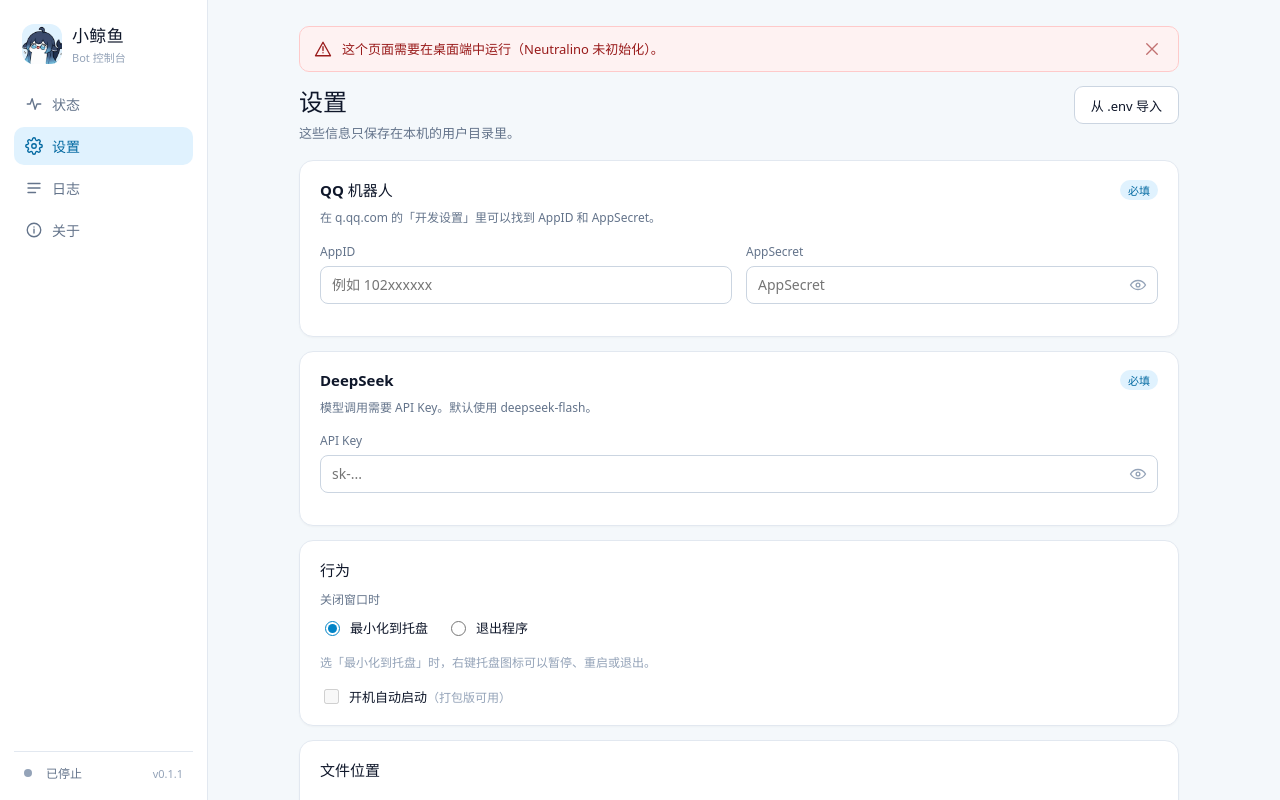
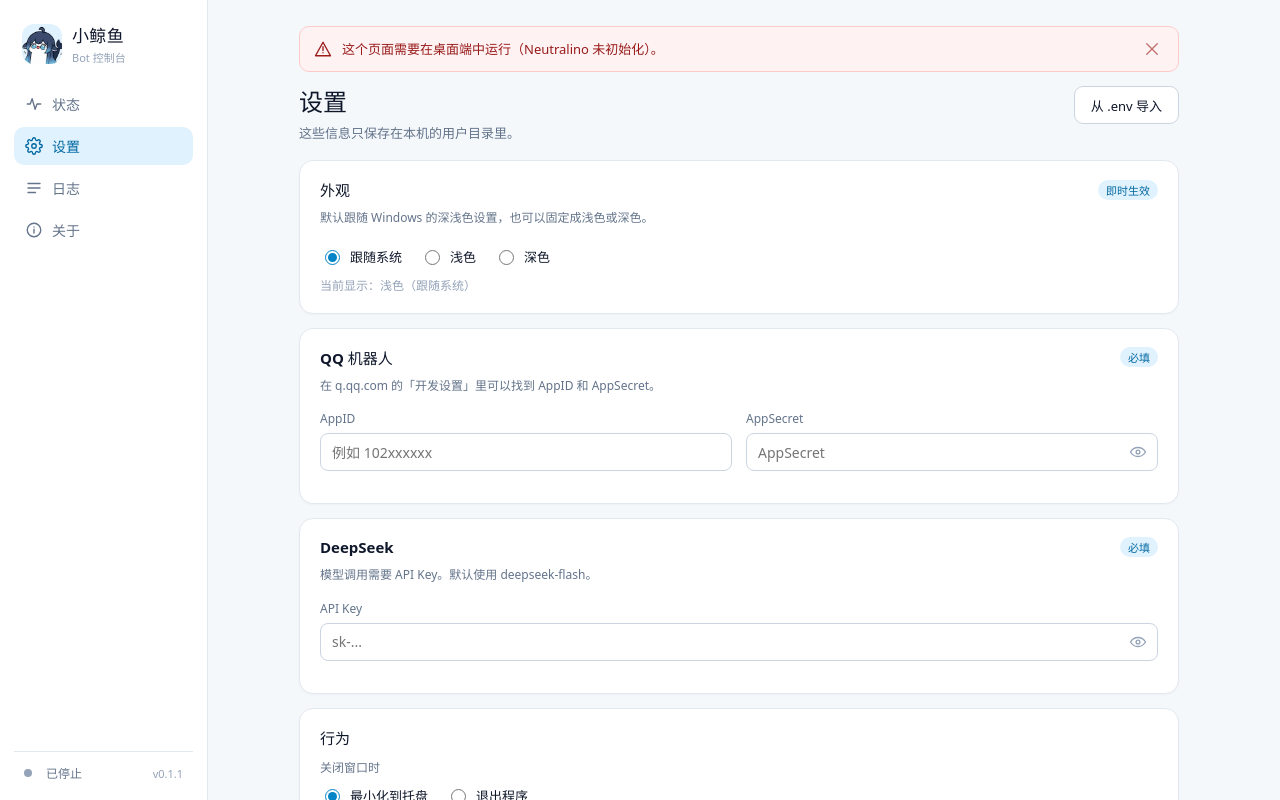
Before and after one commit to LumiDesk/whale-companion, a React (Vite) app in the folder apps/desktop/: page / in a window 1280 px wide. Both pictures are taken after a click on the button "去填写". Built offline with nearby package versions, Linux system fonts and the light colour scheme.

Commit message:
feat: 桌面端支持深浅色主题并默认跟随系统

```diff
--- a/apps/desktop/src/components/SettingsPage.tsx
+++ b/apps/desktop/src/components/SettingsPage.tsx
@@ -2,7 +2,7 @@
 
 import type { IController } from "../hooks/useController";
 import { validateConfig } from "../lib/config";
-import type { CloseAction, IAppConfig } from "../lib/types";
+import type { CloseAction, IAppConfig, ThemeMode } from "../lib/types";
 import { IconEye, IconEyeOff, IconFolder } from "./Icons";
 
 interface IProps {
@@ -16,9 +16,13 @@
   const [saving, setSaving] = useState(false);
   const [attempted, setAttempted] = useState(false);
 
+  // 主题是即时保存的，只同步这一小块，别把其他未保存的输入覆盖掉
   useEffect(() => {
-    setForm(controller.config);
-  }, [controller.config]);
+    setForm((previous) => ({
+      ...previous,
+      appearance: controller.config.appearance,
+    }));
+  }, [controller.config.appearance]);
 
   const errors = validateConfig(form);
 
@@ -72,6 +76,42 @@
           </div>
         </div>
       )}
+
+      <div className="card">
+        <div className="card-head">
+          <h2>外观</h2>
+          <span className="badge">即时生效</span>
+        </div>
+        <p className="muted card-desc">
+          默认跟随 Windows 的深浅色设置，也可以固定成浅色或深色。
+        </p>
+
+        <div className="radio-row">
+          {(
+            [
+              ["system", "跟随系统"],
+              ["light", "浅色"],
+              ["dark", "深色"],
+            ] as Array<[ThemeMode, string]>
+          ).map(([value, label]) => (
+            <label key={value} className="radio-item">
+              <input
+                type="radio"
+                name="theme"
+                checked={controller.config.appearance.theme === value}
+                onChange={() => void controller.setTheme(value)}
+              />
+              <span>{label}</span>
+            </label>
+          ))}
+        </div>
+        <p className="hint">
+          当前显示：{controller.resolvedTheme === "dark" ? "深色" : "浅色"}
+          {controller.config.appearance.theme === "system"
+            ? "（跟随系统）"
+            : ""}
+        </p>
+      </div>
 
       <div className="card">
         <div className="card-head">
--- a/apps/desktop/src/hooks/useController.ts
+++ b/apps/desktop/src/hooks/useController.ts
@@ -54,6 +54,12 @@
   buildSpawnCommand,
 } from "../lib/process";
 import { LineBuffer, parseStatusLine } from "../lib/status";
+import {
+  applyTheme,
+  resolveTheme,
+  systemPrefersDark,
+  watchSystemTheme,
+} from "../lib/theme";
 import type {
   BotState,
   IAppConfig,
@@ -62,6 +68,8 @@
   IServerPaths,
   PageId,
   QQState,
+  ResolvedTheme,
+  ThemeMode,
 } from "../lib/types";
 import type { ITrayItem } from "../lib/types-ui";
 import { APP_VERSION } from "../lib/version";
@@ -84,6 +92,8 @@
   setPage: (page: PageId) => void;
   config: IAppConfig;
   configLoaded: boolean;
+  resolvedTheme: ResolvedTheme;
+  setTheme: (theme: ThemeMode) => Promise<void>;
   botState: BotState;
   qqState: QQState;
   botPid: number | null;
@@ -135,6 +145,12 @@
   await movePath(tmp, file);
 };
 
+const themeLabel = (theme: ThemeMode): string => {
+  if (theme === "light") return "浅色";
+  if (theme === "dark") return "深色";
+  return "跟随系统";
+};
+
 const stateLabel = (state: BotState): string => {
   switch (state) {
     case "starting":
@@ -156,6 +172,9 @@
   const [page, setPage] = useState<PageId>("status");
   const [config, setConfig] = useState<IAppConfig>(DEFAULT_CONFIG);
   const [configLoaded, setConfigLoaded] = useState(false);
+  const [resolvedTheme, setResolvedTheme] = useState<ResolvedTheme>(() =>
+    resolveTheme("system", systemPrefersDark()),
+  );
   const [botState, setBotState] = useState<BotState>("stopped");
   const [qqState, setQqState] = useState<QQState>("unknown");
   const [botPid, setBotPid] = useState<number | null>(null);
@@ -553,8 +572,45 @@
 
   const dismissMessage = () => setMessage(null);
 
+  /**
+   * 主题只改外观，不需要重启 Bot；单独写一次 config.json。
+   * 先应用再落盘，写失败就回滚到上一份配置。
+   */
+  const setTheme = async (theme: ThemeMode): Promise<void> => {
+    const previous = configRef.current;
+    if (previous.appearance.theme === theme) return;
+
+    const next = normalizeConfig({
+      ...previous,
+      appearance: { theme },
+    });
+
+    configRef.current = next;
+    setConfig(next);
+
+    const currentPaths = pathsRef.current;
+    if (!currentPaths) return;
+
+    try {
+      await writeConfigFile(currentPaths.configFile, next);
+      addLog("gui", `外观已切换为${themeLabel(theme)}`);
+    } catch (error) {
+      configRef.current = previous;
+      setConfig(previous);
+      addLog("error", `保存外观设置失败：${errText(error)}`);
+      setMessage({
+        kind: "error",
+        text: `外观设置没有保存成功：${errText(error)}`,
+      });
+    }
+  };
+
   const saveConfig = async (next: IAppConfig): Promise<boolean> => {
-    const normalized = normalizeConfig(next);
+    // 主题已经在设置页即时保存；保存其他字段时不要用表单里的旧值把它覆盖回去
+    const normalized = normalizeConfig({
+      ...next,
+      appearance: configRef.current.appearance,
+    });
     const errors = validateConfig(normalized);
 
     if (errors.length > 0) {
@@ -811,6 +867,22 @@
   }, []);
 
   useEffect(() => {
+    // 把配置里的主题落到 DOM；跟随系统时还要监听系统切换
+    const mode = config.appearance.theme;
+
+    const sync = () => {
+      const resolved = resolveTheme(mode, systemPrefersDark());
+      applyTheme(resolved);
+      setResolvedTheme(resolved);
+    };
+
+    sync();
+    if (mode !== "system") return;
+
+    return watchSystemTheme(sync);
+  }, [config.appearance.theme]);
+
+  useEffect(() => {
     // 错误留下来，别让用户错过；成功/提示 5 秒后自动消失
     if (!message || message.kind === "error") return;
     const timer = setTimeout(() => setMessage(null), 5000);
@@ -835,6 +907,8 @@
     setPage,
     config,
     configLoaded,
+    resolvedTheme,
+    setTheme,
     botState,
     qqState,
     botPid,
--- a/apps/desktop/src/lib/config.ts
+++ b/apps/desktop/src/lib/config.ts
@@ -1,4 +1,4 @@
-import type { IAppConfig } from "./types";
+import type { IAppConfig, ThemeMode } from "./types";
 
 export const DEFAULT_CONFIG: IAppConfig = {
   version: 1,
@@ -9,6 +9,12 @@
     baseUrl: "https://api.deepseek.com",
   },
   behavior: { closeAction: "tray", launchAtLogin: false },
+  appearance: { theme: "system" },
+};
+
+const asTheme = (value: unknown): ThemeMode => {
+  if (value === "light" || value === "dark" || value === "system") return value;
+  return "system";
 };
 
 const asText = (value: unknown, fallback = ""): string =>
@@ -25,6 +31,7 @@
   const qq = asObject(root.qq);
   const llm = asObject(root.llm);
   const behavior = asObject(root.behavior);
+  const appearance = asObject(root.appearance);
 
   return {
     version: 1,
@@ -40,6 +47,9 @@
     behavior: {
       closeAction: behavior.closeAction === "exit" ? "exit" : "tray",
       launchAtLogin: behavior.launchAtLogin === true,
+    },
+    appearance: {
+      theme: asTheme(appearance.theme),
     },
   };
 };
--- /dev/null
+++ b/apps/desktop/src/lib/theme.ts
@@ -0,0 +1,44 @@
+import type { ResolvedTheme, ThemeMode } from "./types";
+
+/** 依照模式与系统偏好，算出真正要显示的主题 */
+export const resolveTheme = (
+  mode: ThemeMode,
+  prefersDark: boolean,
+): ResolvedTheme => {
+  if (mode === "system") return prefersDark ? "dark" : "light";
+  return mode;
+};
+
+/** 当前系统是不是深色；非浏览器环境（单测）按浅色处理 */
+export const systemPrefersDark = (): boolean => {
+  if (typeof window === "undefined" || typeof window.matchMedia !== "function") {
+    return false;
+  }
+  return window.matchMedia("(prefers-color-scheme: dark)").matches;
+};
+
+/**
+ * 把主题写到 <html data-theme> 上，CSS 变量全部挂在这个属性下。
+ * 同时设置 color-scheme，让原生控件、滚动条也跟着变。
+ */
+export const applyTheme = (theme: ResolvedTheme): void => {
+  if (typeof document === "undefined") return;
+
+  document.documentElement.dataset.theme = theme;
+  document.documentElement.style.colorScheme = theme;
+};
+
+/** 监听系统深浅色变化；返回取消订阅函数 */
+export const watchSystemTheme = (
+  onChange: (prefersDark: boolean) => void,
+): (() => void) => {
+  if (typeof window === "undefined" || typeof window.matchMedia !== "function") {
+    return () => {};
+  }
+
+  const media = window.matchMedia("(prefers-color-scheme: dark)");
+  const listener = (event: MediaQueryListEvent) => onChange(event.matches);
+
+  media.addEventListener("change", listener);
+  return () => media.removeEventListener("change", listener);
+};
--- a/apps/desktop/src/main.tsx
+++ b/apps/desktop/src/main.tsx
@@ -2,7 +2,12 @@
 import { createRoot } from "react-dom/client";
 
 import App from "./App";
+import { applyTheme, resolveTheme, systemPrefersDark } from "./lib/theme";
 import "./styles.css";
+
+// 先按系统偏好上一身颜色，避免启动瞬间闪烁；
+// 读到 config.json 后，useController 会换成用户保存的主题。
+applyTheme(resolveTheme("system", systemPrefersDark()));
 
 // 在 Neutralino 里初始化原生 API；普通浏览器里不执行
 if (typeof window !== "undefined" && typeof window.NL_PORT === "number") {
--- a/apps/desktop/src/styles.css
+++ b/apps/desktop/src/styles.css
@@ -1,23 +1,124 @@
 :root {
+  color-scheme: light;
+
   --bg: #f4f8fb;
   --surface: #ffffff;
+  --surface-soft: #f8fafc;
+  --surface-hover: #f1f5f9;
+  --input-bg: #ffffff;
   --border: #e2e8f0;
   --border-strong: #cbd5e1;
   --text: #0f172a;
+  --text-soft: #334155;
   --muted: #64748b;
   --faint: #94a3b8;
   --accent: #0284c7;
   --accent-strong: #0369a1;
   --accent-soft: #e0f2fe;
+  --on-accent: #ffffff;
   --green: #16a34a;
   --amber: #d97706;
   --red: #dc2626;
+
+  --ok-bg: #f0fdf4;
+  --ok-border: #bbf7d0;
+  --ok-text: #166534;
+  --warn-bg: #fffbeb;
+  --warn-border: #fde68a;
+  --warn-text: #92400e;
+  --danger-bg: #fef2f2;
+  --danger-border: #fecaca;
+  --danger-text: #991b1b;
+  --info-bg: #f0f9ff;
+  --info-border: #bae6fd;
+  --info-text: #075985;
+
+  --hover: #f1f5f9;
+  --hover-strong: rgba(15, 23, 42, 0.06);
+  --focus-border: #7dd3fc;
+  --focus-ring: rgba(14, 165, 233, 0.12);
+  --shadow: 0 1px 2px rgba(15, 23, 42, 0.03);
+  --bg-transparent: rgba(244, 248, 251, 0);
+
+  --hero-good-from: #f0fdf4;
+  --hero-good-to: #f7fee7;
+  --hero-warn-from: #fffbeb;
+  --hero-warn-to: #fefce8;
+  --hero-bad-from: #fef2f2;
+  --hero-bad-to: #fff7ed;
+  --hero-idle-from: #f8fafc;
+  --hero-idle-to: #ffffff;
+
+  --chip-bg: #e2e8f0;
+  --chip-text: #475569;
+  --chip-error-bg: #fee2e2;
+  --chip-error-text: #b91c1c;
+  --scroll-thumb: #cbd5e1;
+
   --radius: 14px;
   font-family: "Microsoft YaHei UI", "Microsoft YaHei", system-ui, sans-serif;
   color: var(--text);
   background: var(--bg);
   font-synthesis: none;
   text-rendering: optimizeLegibility;
+}
+
+:root[data-theme="dark"] {
+  color-scheme: dark;
+
+  --bg: #0b1220;
+  --surface: #111a2b;
+  --surface-soft: #0f172a;
+  --surface-hover: #1e293b;
+  --input-bg: #0b1220;
+  --border: #1e293b;
+  --border-strong: #334155;
+  --text: #e2e8f0;
+  --text-soft: #cbd5e1;
+  --muted: #94a3b8;
+  --faint: #64748b;
+  --accent: #38bdf8;
+  --accent-strong: #7dd3fc;
+  --accent-soft: #0c4a6e;
+  --on-accent: #082f49;
+  --green: #4ade80;
+  --amber: #fbbf24;
+  --red: #f87171;
+
+  --ok-bg: #052e16;
+  --ok-border: #166534;
+  --ok-text: #86efac;
+  --warn-bg: #451a03;
+  --warn-border: #92400e;
+  --warn-text: #fcd34d;
+  --danger-bg: #450a0a;
+  --danger-border: #7f1d1d;
+  --danger-text: #fca5a5;
+  --info-bg: #082f49;
+  --info-border: #0c4a6e;
+  --info-text: #7dd3fc;
+
+  --hover: #1e293b;
+  --hover-strong: rgba(148, 163, 184, 0.14);
+  --focus-border: #0284c7;
+  --focus-ring: rgba(56, 189, 248, 0.18);
+  --shadow: 0 1px 3px rgba(0, 0, 0, 0.4);
+  --bg-transparent: rgba(11, 18, 32, 0);
+
+  --hero-good-from: #052e16;
+  --hero-good-to: #0a1f14;
+  --hero-warn-from: #451a03;
+  --hero-warn-to: #2a1505;
+  --hero-bad-from: #450a0a;
+  --hero-bad-to: #2a0b0b;
+  --hero-idle-from: #0f172a;
+  --hero-idle-to: #111a2b;
+
+  --chip-bg: #1e293b;
+  --chip-text: #cbd5e1;
+  --chip-error-bg: #7f1d1d;
+  --chip-error-text: #fecaca;
+  --scroll-thumb: #334155;
 }
 
 * {
@@ -85,7 +186,7 @@
   width: 40px;
   height: 40px;
   border-radius: 12px;
-  background: #e0f2fe;
+  background: var(--accent-soft);
 }
 
 .brand-name {
@@ -121,7 +222,7 @@
 }
 
 .nav-item:hover {
-  background: #f1f5f9;
+  background: var(--surface-hover);
   color: var(--text);
 }
 
@@ -228,7 +329,7 @@
   border-radius: var(--radius);
   padding: 18px 20px;
   margin-bottom: 14px;
-  box-shadow: 0 1px 2px rgba(15, 23, 42, 0.03);
+  box-shadow: var(--shadow);
 }
 
 .card-head {
@@ -295,13 +396,13 @@
 }
 
 .callout-warn {
-  border-color: #fde68a;
-  background: #fffbeb;
+  border-color: var(--warn-border);
+  background: var(--warn-bg);
 }
 
 .callout-error {
-  border-color: #fecaca;
-  background: #fef2f2;
+  border-color: var(--danger-border);
+  background: var(--danger-bg);
 }
 
 .banner {
@@ -328,21 +429,21 @@
 }
 
 .banner-ok {
-  border-color: #bbf7d0;
-  background: #f0fdf4;
-  color: #166534;
+  border-color: var(--ok-border);
+  background: var(--ok-bg);
+  color: var(--ok-text);
 }
 
 .banner-error {
-  border-color: #fecaca;
-  background: #fef2f2;
-  color: #991b1b;
+  border-color: var(--danger-border);
+  background: var(--danger-bg);
+  color: var(--danger-text);
 }
 
 .banner-info {
-  border-color: #bae6fd;
-  background: #f0f9ff;
-  color: #075985;
+  border-color: var(--info-border);
+  background: var(--info-bg);
+  color: var(--info-text);
 }
 
 .banner-close {
@@ -357,7 +458,7 @@
 
 .banner-close:hover {
   opacity: 1;
-  background: rgba(15, 23, 42, 0.06);
+  background: var(--hover-strong);
 }
 
 .btn {
@@ -379,7 +480,7 @@
 
 .btn-primary {
   background: var(--accent);
-  color: #fff;
+  color: var(--on-accent);
 }
 
 .btn-primary:hover:not(:disabled) {
@@ -393,7 +494,7 @@
 }
 
 .btn-ghost:hover:not(:disabled) {
-  background: #f1f5f9;
+  background: var(--surface-hover);
 }
 
 .btn-small {
@@ -429,7 +530,7 @@
 
 .icon-button:hover {
   color: var(--text);
-  background: #f1f5f9;
+  background: var(--surface-hover);
 }
 
 .empty {
@@ -454,23 +555,27 @@
 }
 
 .hero-card.tone-good {
-  border-color: #bbf7d0;
-  background: linear-gradient(135deg, #f0fdf4, #f7fee7);
+  border-color: var(--ok-border);
+  background: linear-gradient(135deg, var(--hero-good-from), var(--hero-good-to));
 }
 
 .hero-card.tone-warn {
-  border-color: #fde68a;
-  background: linear-gradient(135deg, #fffbeb, #fefce8);
+  border-color: var(--warn-border);
+  background: linear-gradient(135deg, var(--hero-warn-from), var(--hero-warn-to));
 }
 
 .hero-card.tone-bad {
-  border-color: #fecaca;
-  background: linear-gradient(135deg, #fef2f2, #fff7ed);
+  border-color: var(--danger-border);
+  background: linear-gradient(135deg, var(--hero-bad-from), var(--hero-bad-to));
 }
 
 .hero-card.tone-idle {
   border-color: var(--border);
-  background: linear-gradient(135deg, #f8fafc, #ffffff);
+  background: linear-gradient(
+    135deg,
+    var(--hero-idle-from),
+    var(--hero-idle-to)
+  );
 }
 
 .hero-main {
@@ -625,11 +730,11 @@
   gap: 9px;
   padding: 5px 8px;
   border-radius: 6px;
-  color: #334155;
+  color: var(--text-soft);
 }
 
 .mini-log:nth-child(odd) {
-  background: #f8fafc;
+  background: var(--surface-soft);
 }
 
 .mini-log-time {
@@ -641,14 +746,14 @@
   flex: 0 0 auto;
   padding: 0 5px;
   border-radius: 4px;
-  background: #e2e8f0;
-  color: #475569;
+  background: var(--chip-bg);
+  color: var(--chip-text);
   font-size: 10px;
 }
 
 .mini-log.source-error .mini-log-source {
-  background: #fee2e2;
-  color: #b91c1c;
+  background: var(--chip-error-bg);
+  color: var(--chip-error-text);
 }
 
 .mini-log-text {
@@ -688,7 +793,7 @@
   padding: 0 11px;
   border: 1px solid var(--border-strong);
   border-radius: 8px;
-  background: #fff;
+  background: var(--input-bg);
   outline: none;
   transition: border-color 0.15s ease, box-shadow 0.15s ease;
 }
@@ -696,8 +801,8 @@
 input:focus,
 .search:focus,
 .select:focus {
-  border-color: #7dd3fc;
-  box-shadow: 0 0 0 3px rgba(14, 165, 233, 0.12);
+  border-color: var(--focus-border);
+  box-shadow: 0 0 0 3px var(--focus-ring);
 }
 
 .input-with-action {
@@ -765,7 +870,7 @@
 .path-value {
   font-family: "Cascadia Mono", Consolas, monospace;
   font-size: 11px;
-  color: #475569;
+  color: var(--muted);
   word-break: break-all;
 }
 
@@ -775,7 +880,7 @@
   justify-content: space-between;
   gap: 18px;
   padding: 14px 0 2px;
-  background: linear-gradient(to top, var(--bg) 70%, rgba(244, 248, 251, 0));
+  background: linear-gradient(to top, var(--bg) 70%, var(--bg-transparent));
 }
 
 .form-footer .hint {
@@ -890,7 +995,7 @@
   width: 84px;
   height: 84px;
   border-radius: 20px;
-  background: #e0f2fe;
+  background: var(--accent-soft);
 }
 
 .about-card h2 {
@@ -950,7 +1055,7 @@
 }
 
 ::-webkit-scrollbar-thumb {
-  background: #cbd5e1;
+  background: var(--scroll-thumb);
   border: 3px solid transparent;
   border-radius: 999px;
   background-clip: content-box;
```
Also changed, not shown: apps/desktop/src/lib/types.ts (+8 -0 lines), 1 other file (tests, documents, lock files or other folders).
